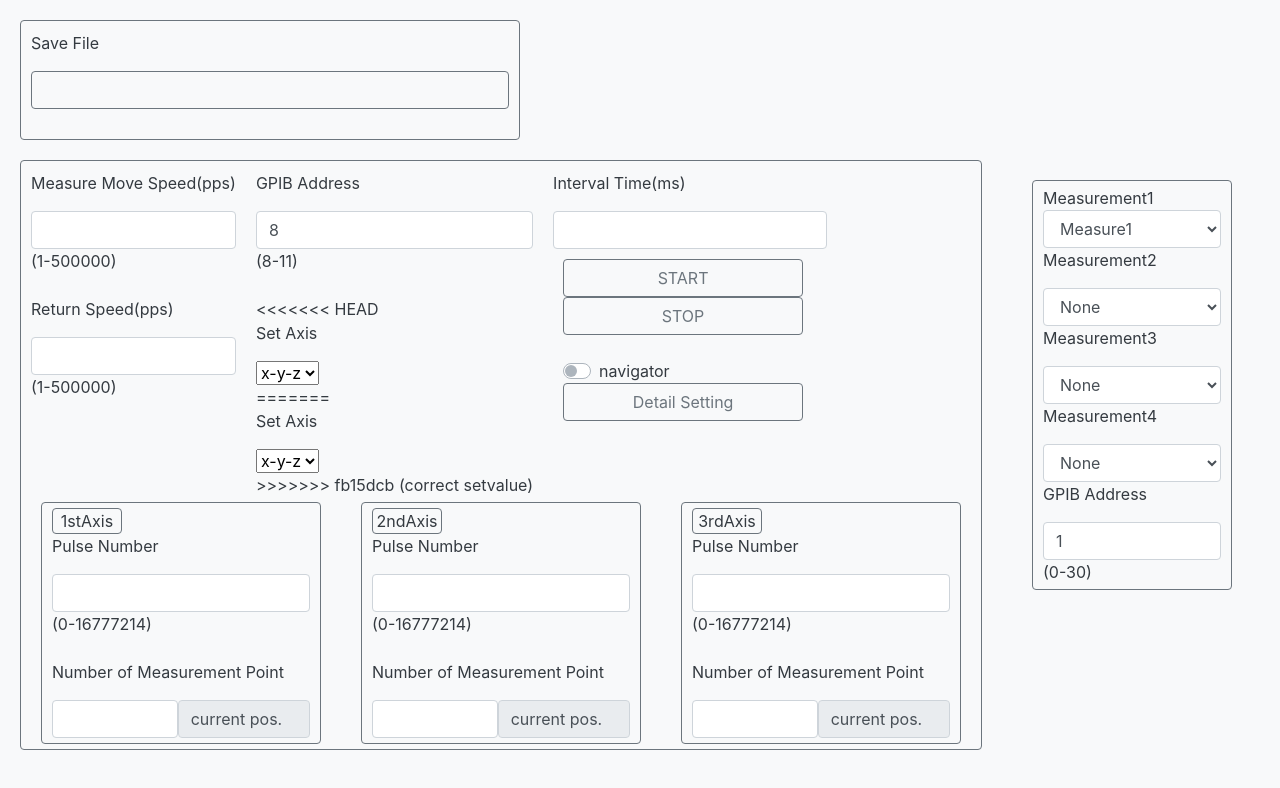
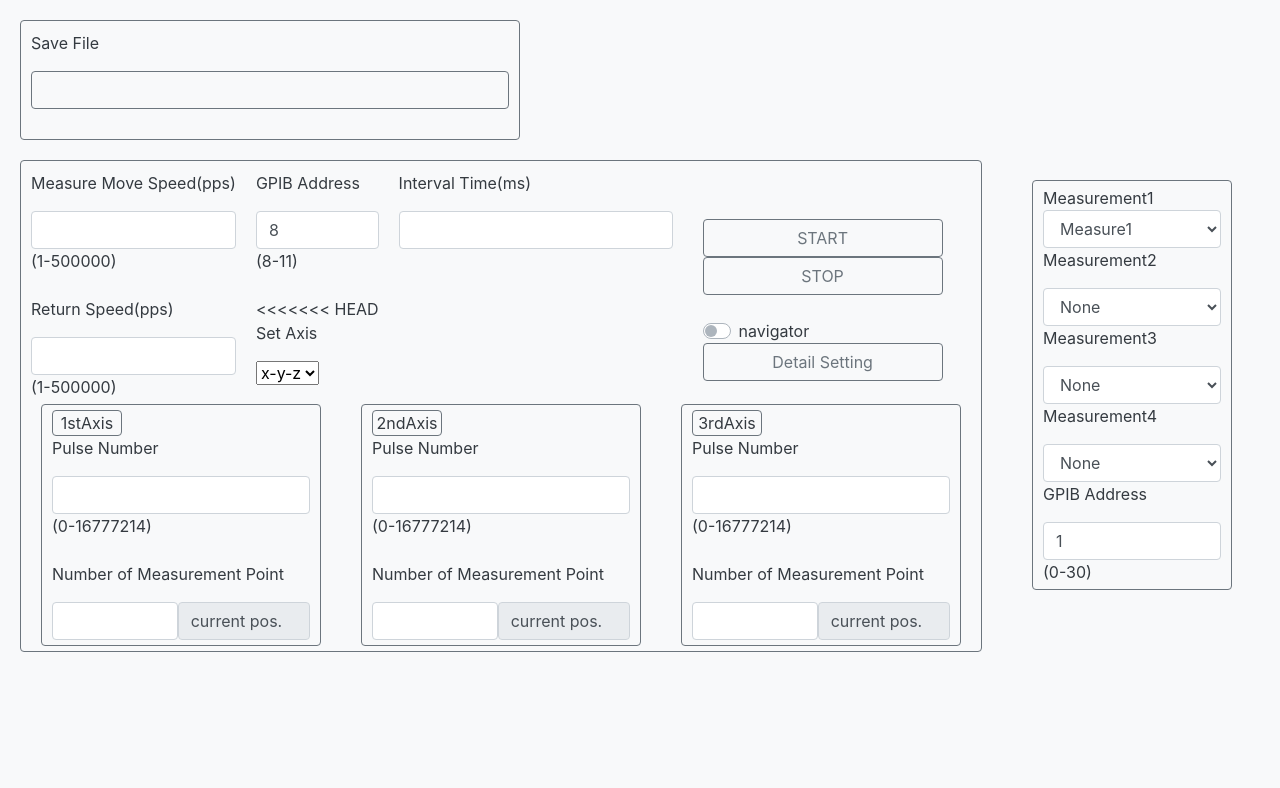
Before and after one commit to soundwave-lab/Labview-to-py, a plain HTML site: page web/index.html in a window 1280 px wide. Drawn offline with nearby package versions, Linux system fonts and the light colour scheme; a script that the page names is missing.

Commit message:
fix SetAxis

```diff
--- a/web/index.html
+++ b/web/index.html
@@ -39,16 +39,6 @@
   <option value="z-x-y">z-x-y</option>
   <option value="z-y-x">z-y-x</option>
 </select><div class="collapse" id="collapse"><div class="description3">測定軸の設定をします。</div></div></div></div>
-=======
-	<div id=setAxis><p>Set Axis</p><select name="setAxis">
-  <option value= 1 selected>x-y-z</option>
-  <option value= 2 >x-z-y</option>
-  <option value= 3 >y-x-z</option>
-  <option value= 4 >y-z-x</option>
-  <option value= 5 >z-x-y</option>
-  <option value= 6 >z-y-x</option>
-</select></div>
->>>>>>> fb15dcb (correct setvalue)
 	</div>
 	<div class="collum">
 	<div id="intervalTime"><p>Interval Time(ms)</p><div class="tooltip3"><input class="form-control" name="intervalTime" type="number"><div class="collapse" id="collapse"><div class="description3">ヘッドが測定点にとどまる時間を入力してください。</div></div></div></div>
```
